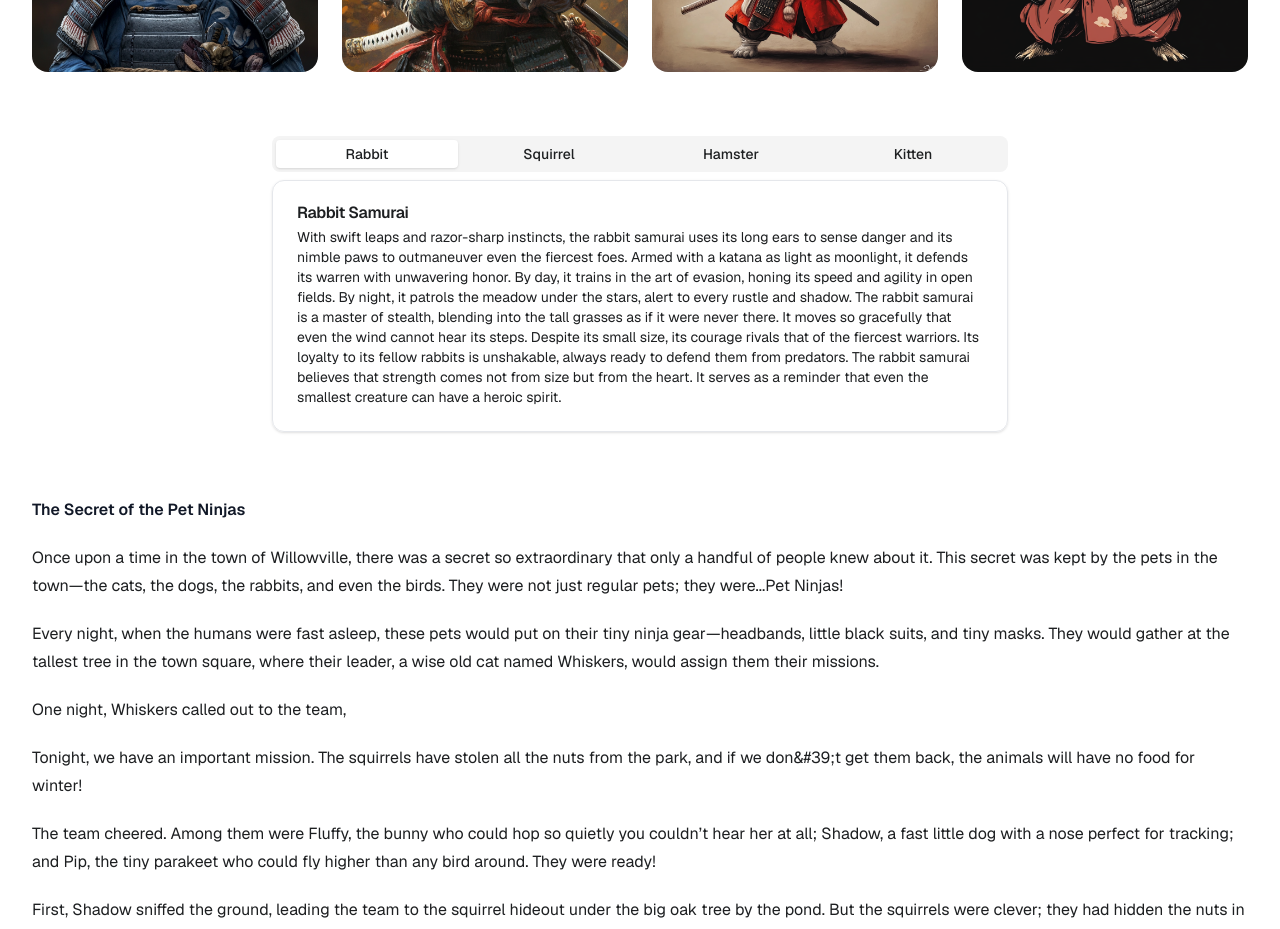
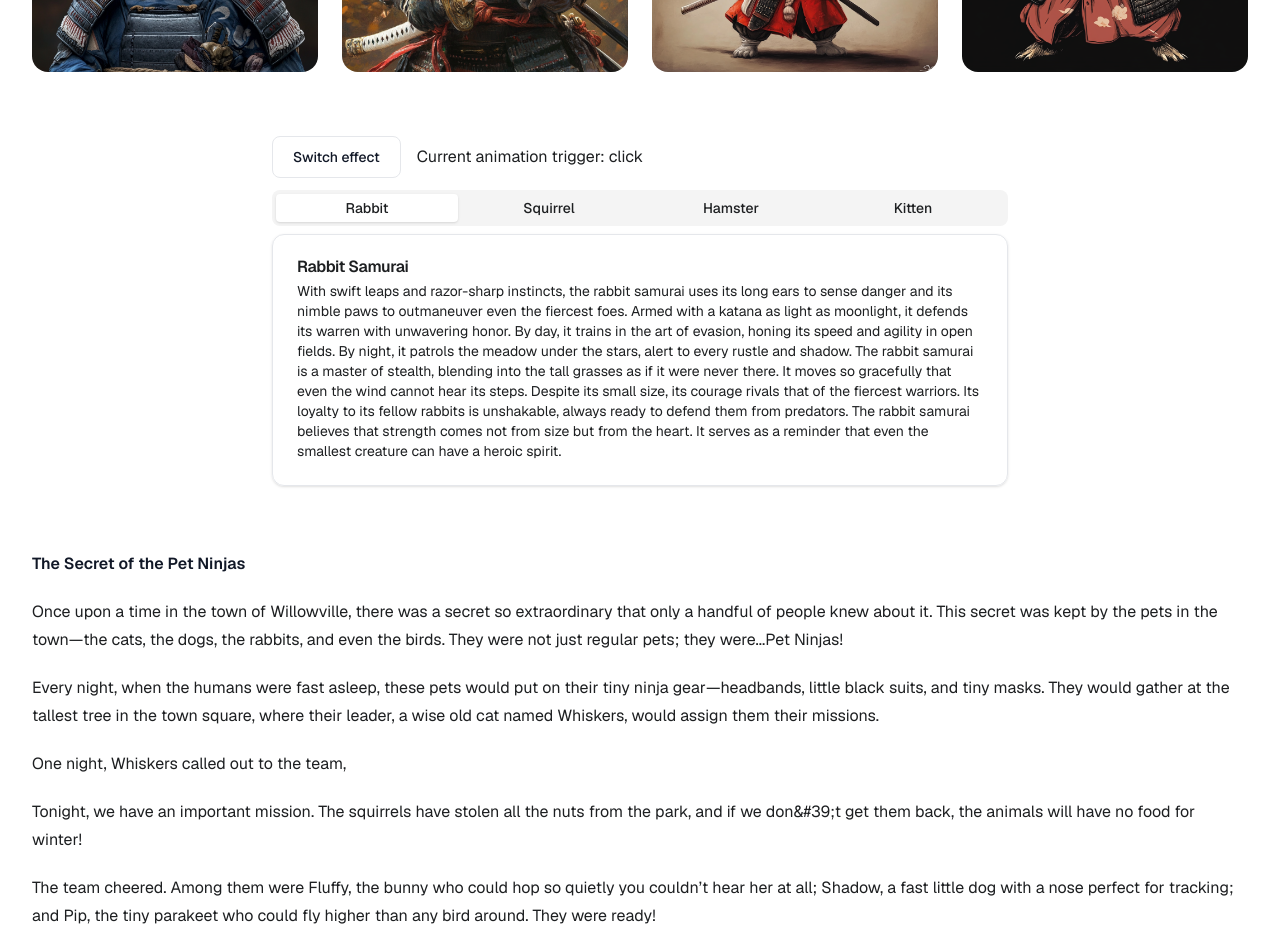
Before and after one commit to oleksii-st/next-demo, a Next.js app: page / in a window 1280 px wide. Shown: the part 1360-2289 px from the top of the page. Built offline with nearby package versions, Linux system fonts and the light colour scheme.

Commit message:
feat: add anchor positioning on hover

```diff
--- a/src/app/globals.css
+++ b/src/app/globals.css
@@ -87,8 +87,19 @@
     }
 
     .tabs-list .tab[data-state='active'] {
+      @apply bg-transparent shadow-none;
+    }
+
+    .tabs-list:not(.tabs-list-hover) .tab[data-state='active'] {
       anchor-name: --active-tab;
-      @apply bg-transparent shadow-none;
+    }
+
+    .tabs-list.tabs-list-hover:not(:has(.tab:hover)) .tab[data-state='active'] {
+      anchor-name: --active-tab;
+    }
+
+    .tabs-list.tabs-list-hover .tab:hover {
+      anchor-name: --active-tab;
     }
 
     .tabs-list::before {
--- a/src/components/TabsSection.tsx
+++ b/src/components/TabsSection.tsx
@@ -1,10 +1,39 @@
+'use client';
+
+import { useState } from 'react';
+
 import { Card, CardDescription, CardHeader, CardTitle } from '@/components/ui/card';
 import { Tabs, TabsContent, TabsList, TabsTrigger } from '@/components/ui/tabs';
+import { cn } from '@/utils/cn';
 
 export function TabsSection() {
+  const [animationTrigger, setAnimationTrigger] = useState<'click' | 'hover'>('click');
+  const toggleEffect = () => {
+    if (animationTrigger === 'click') {
+      setAnimationTrigger('hover');
+      return;
+    }
+
+    setAnimationTrigger('click');
+  };
+
   return (
     <Tabs defaultValue="rabbit" className="container w-full sm:max-w-[800px] my-5 sm:my-8">
-      <TabsList className="flex w-full bg-[#f4f4f4] tabs-list">
+      <div className="flex mb-3 gap-4 items-center">
+        <button
+          className="py-2.5 px-5 shrink-0 text-sm font-medium text-gray-900 focus:outline-none bg-white rounded-lg border border-gray-200 hover:bg-gray-100"
+          onClick={toggleEffect}
+        >
+          Switch effect
+        </button>
+        Current animation trigger: {animationTrigger}
+      </div>
+
+      <TabsList
+        className={cn('flex w-full bg-[#f4f4f4] tabs-list', {
+          'tabs-list-hover': animationTrigger === 'hover',
+        })}
+      >
         <TabsTrigger className="w-[25%] data-[state=active]:bg-white tab" value="rabbit">
           Rabbit
         </TabsTrigger>
```
